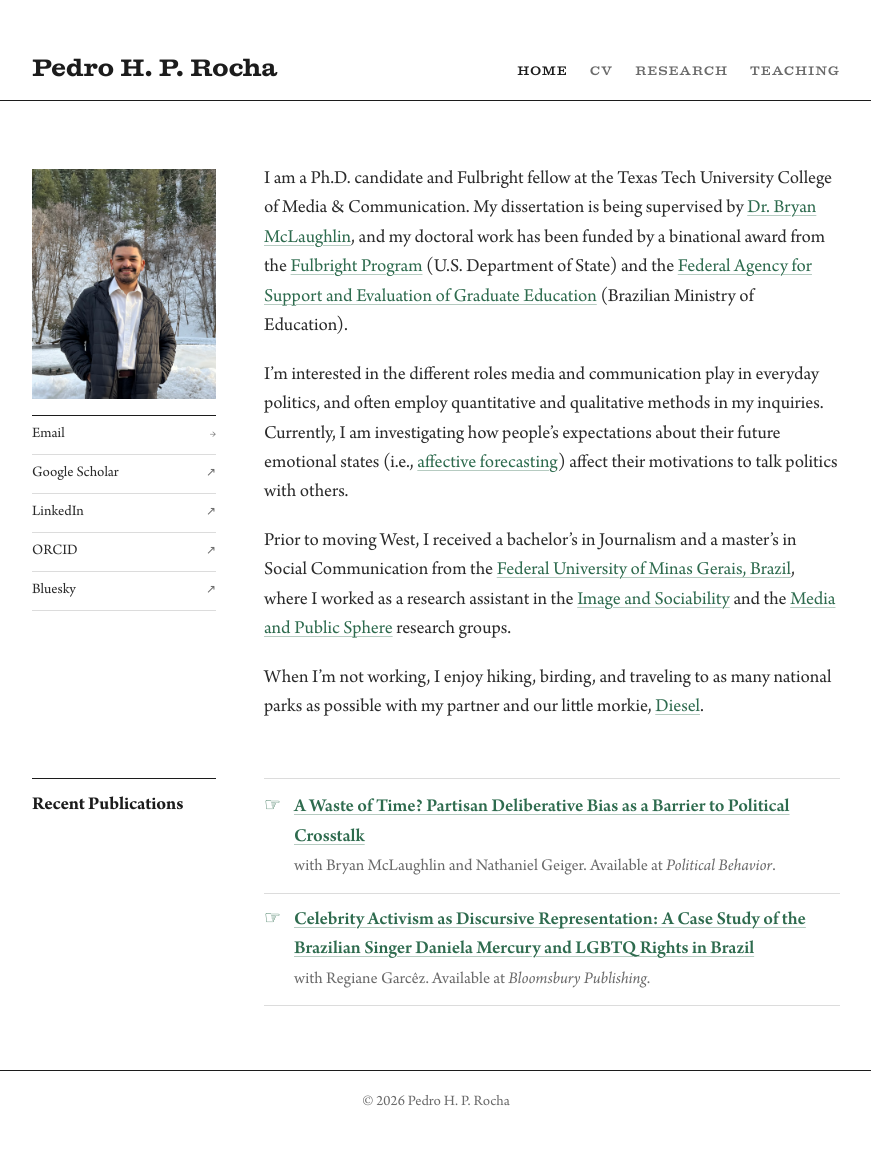
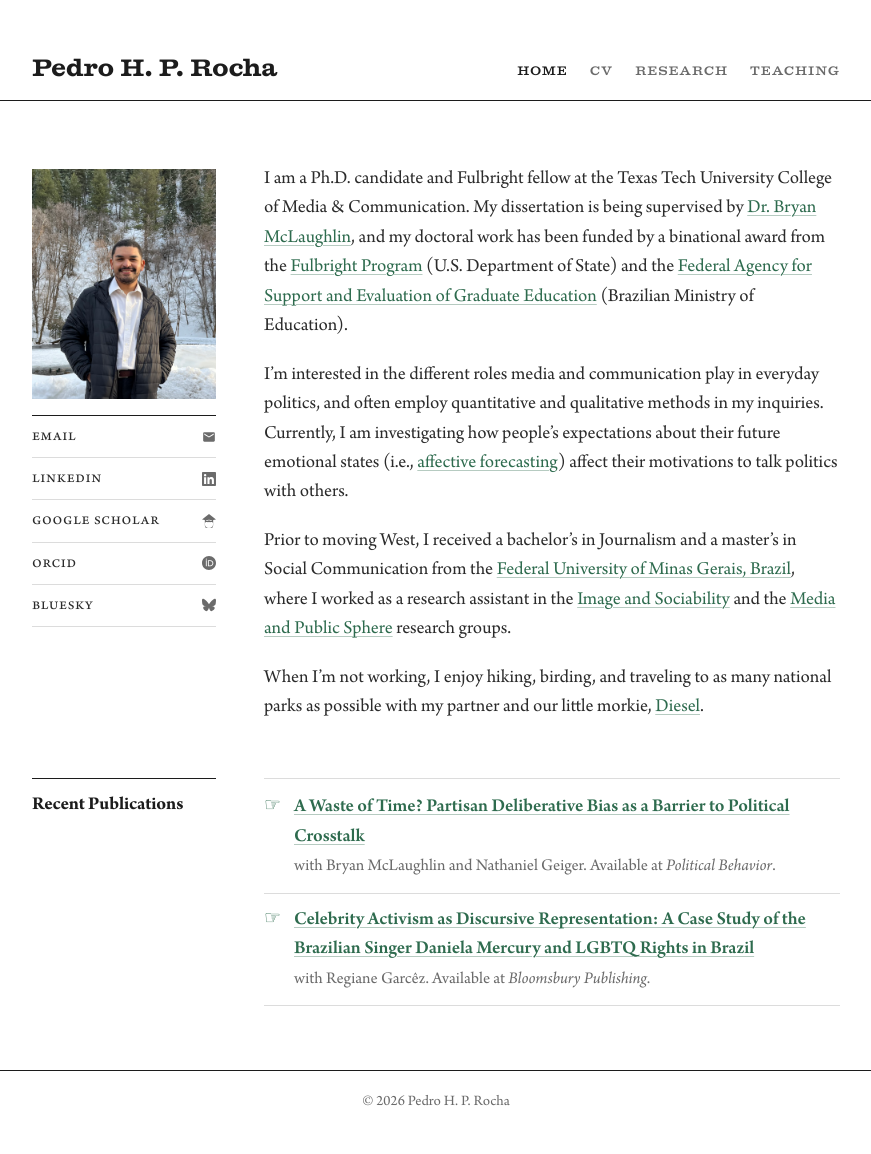
Before and after one commit to pedrohprocha/pedrohprocha.github.io, a Jekyll site: the page built from index.md, in a window 1280 px wide. Shown: the whole page, without its empty margins (204-1075 px from the left). Built offline with Jekyll 4.4.1, drawn with Linux system fonts in a browser that asks for light colours.

Commit message:
Profile links: small caps, per-link icons, new order
- Set link labels in Arno small caps
- Replace the arrows with each link's icon (reusing _includes/icon-*.svg)
- Reorder: Email, LinkedIn, Google Scholar, ORCID, Bluesky

Co-Authored-By: Claude Opus 5.5 <noreply@anthropic.com>

```diff
--- a/_includes/profile-links.html
+++ b/_includes/profile-links.html
@@ -1,8 +1,8 @@
 <ul class="profile-links">
-  {% if site.email %}<li><a href="mailto:{{ site.email }}">Email</a></li>{% endif %}
-  {% if site.scholar %}<li><a href="{{ site.scholar }}" target="_blank" rel="noopener noreferrer">Google Scholar</a></li>{% endif %}
-  {% if site.linkedin %}<li><a href="{{ site.linkedin }}" target="_blank" rel="noopener noreferrer">LinkedIn</a></li>{% endif %}
-  {% if site.orcid %}<li><a href="{{ site.orcid }}" target="_blank" rel="noopener noreferrer">ORCID</a></li>{% endif %}
-  {% if site.researchgate %}<li><a href="{{ site.researchgate }}" target="_blank" rel="noopener noreferrer">ResearchGate</a></li>{% endif %}
-  {% if site.bluesky %}<li><a href="{{ site.bluesky }}" target="_blank" rel="noopener noreferrer">Bluesky</a></li>{% endif %}
+  {% if site.email %}<li><a href="mailto:{{ site.email }}"><span>Email</span><span class="profile-icon" aria-hidden="true">{% include icon-email.svg %}</span></a></li>{% endif %}
+  {% if site.linkedin %}<li><a href="{{ site.linkedin }}" target="_blank" rel="noopener noreferrer"><span>LinkedIn</span><span class="profile-icon" aria-hidden="true">{% include icon-linkedin.svg %}</span></a></li>{% endif %}
+  {% if site.scholar %}<li><a href="{{ site.scholar }}" target="_blank" rel="noopener noreferrer"><span>Google Scholar</span><span class="profile-icon" aria-hidden="true">{% include icon-scholar.svg %}</span></a></li>{% endif %}
+  {% if site.orcid %}<li><a href="{{ site.orcid }}" target="_blank" rel="noopener noreferrer"><span>ORCID</span><span class="profile-icon" aria-hidden="true">{% include icon-orcid.svg %}</span></a></li>{% endif %}
+  {% if site.bluesky %}<li><a href="{{ site.bluesky }}" target="_blank" rel="noopener noreferrer"><span>Bluesky</span><span class="profile-icon" aria-hidden="true">{% include icon-bluesky.svg %}</span></a></li>{% endif %}
+  {% if site.researchgate %}<li><a href="{{ site.researchgate }}" target="_blank" rel="noopener noreferrer"><span>ResearchGate</span><span class="profile-icon" aria-hidden="true">{% include icon-researchgate.svg %}</span></a></li>{% endif %}
 </ul>
--- a/assets/css/main.css
+++ b/assets/css/main.css
@@ -299,16 +299,18 @@ em { font-style: italic; }
 .profile-links a {
     display: flex;
     justify-content: space-between;
-    align-items: baseline;
+    align-items: center;
     padding: 7px 0;
-    font-size: 0.9375rem;
+    font-size: 1.0625rem;
+    font-variant-caps: all-small-caps;   /* Arno's true small caps */
+    letter-spacing: 0.04em;
     color: var(--text);
     text-decoration: none;
 }
-.profile-links a::after { content: "↗"; color: var(--muted); font-size: 0.75rem; }
-.profile-links a[href^="mailto:"]::after { content: "→"; }
+.profile-icon { display: flex; color: var(--muted); }
+.profile-icon svg { width: 14px; height: 14px; }
 .profile-links a:hover,
-.profile-links a:hover::after { color: var(--green); }
+.profile-links a:hover .profile-icon { color: var(--green); }
 .intro-text > :last-child { margin-bottom: 0; }
 .intro-text h2 {
     font-family: var(--font-head);
```
